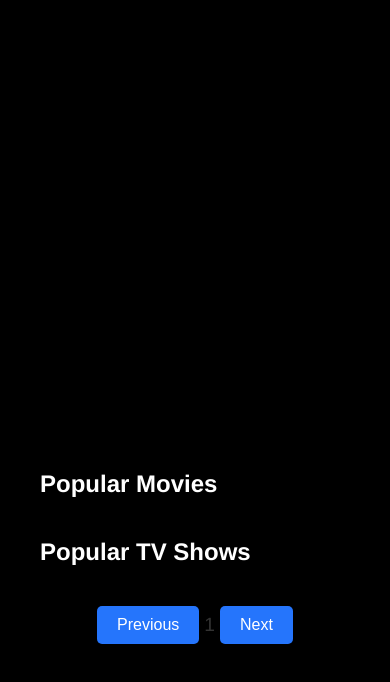
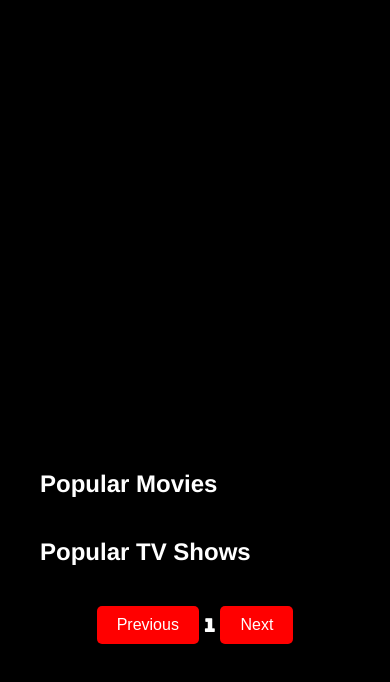
Before and after one commit to atemycat/eyebox, a plain HTML site: page index.html in a window 390 px wide. Shown: the part 72-754 px from the top of the page. Drawn offline with Linux system fonts and the light colour scheme; no server answers; a web font is replaced by a local one.

Commit message:
Update mobile2style.css

```diff
--- a/mobile2style.css
+++ b/mobile2style.css
@@ -220,23 +220,26 @@ body.blur > *:not(.sidebar):not(.header) {
 }
 
 .pagination button {
-    background-color: #2575fc;
+    background-color: #ff0000;
     border: none;
     color: white;
     padding: 10px 20px;
     font-size: 1em;
     cursor: pointer;
     border-radius: 5px;
-    transition: background-color 0.3s;
+    transition: background-color 0.2s;
     margin: 0 5px;
 }
 
 .pagination button:hover {
-    background-color: #1a61d6;
+    background-color: #ffffff;
+    color: red;
 }
 
 .pagination span {
     font-size: 1.2em;
+    color: white;
+    font-family: 'Bungee', sans-serif;
 }
 
 /* Modal styles */
```
